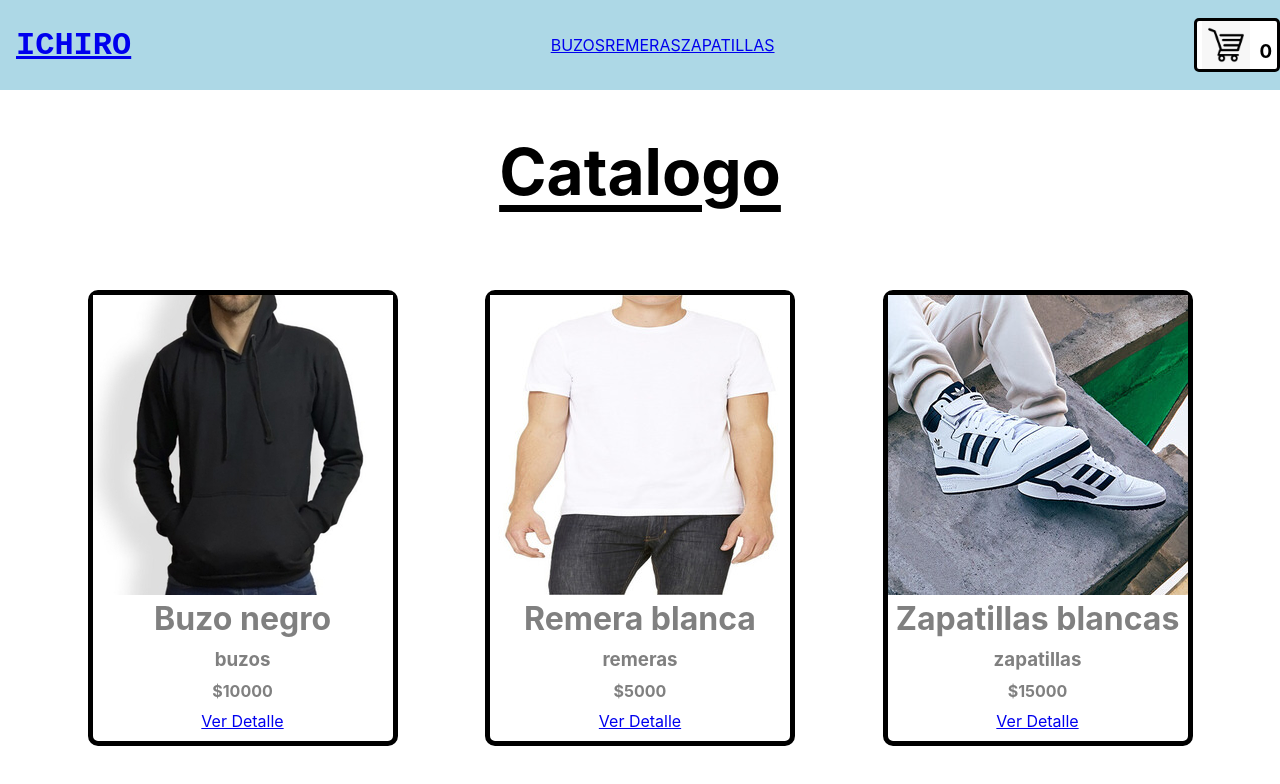
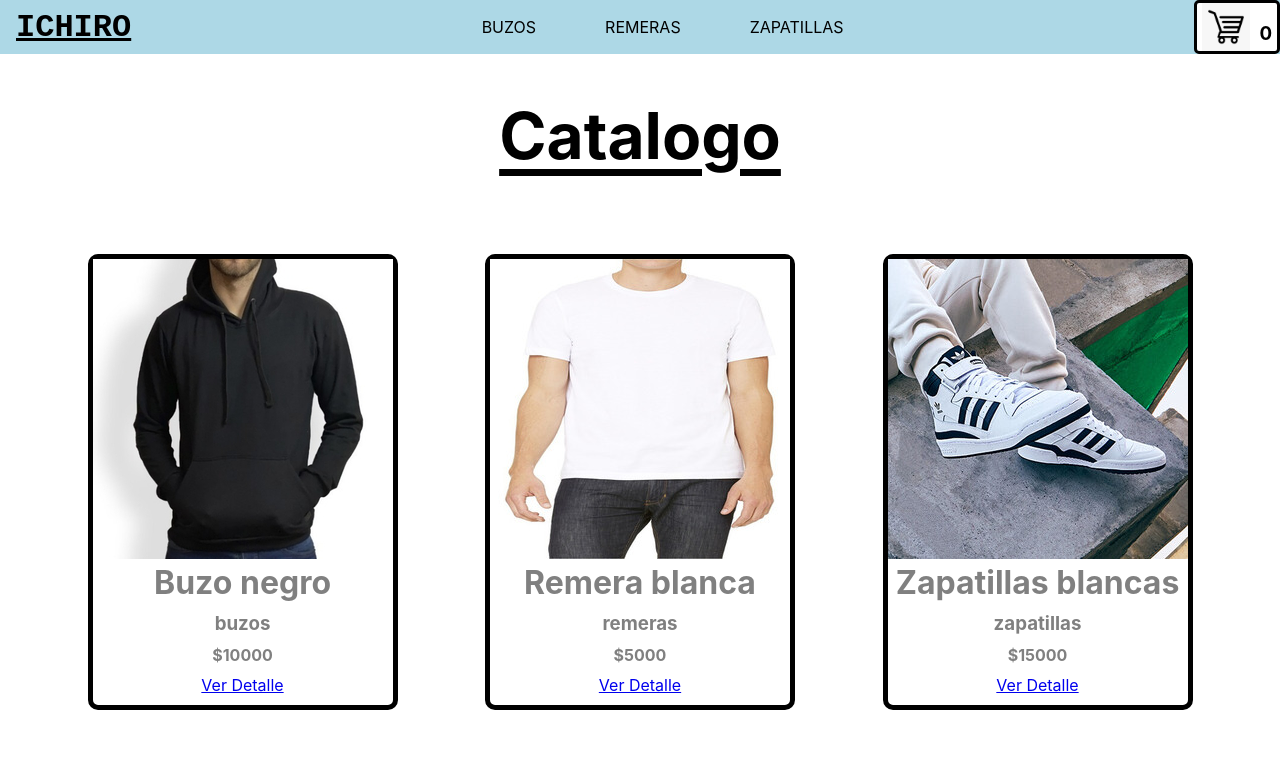
Before and after one commit to JeremiasManes/proyecto-react, a React (Create React App) app: page / in a window 1280 px wide. Shown: the top 784 px of the page. Built offline with nearby package versions, Linux system fonts and the light colour scheme.

Commit message:
css añadido al navbar

```diff
--- a/src/components/Navbar/Navbar.css
+++ b/src/components/Navbar/Navbar.css
@@ -14,4 +14,35 @@
     font-weight: bold;
     text-decoration: underline;
     font-family: 'Courier New', Courier, monospace;
+    color: black;
 }
+
+.divcategorias {
+    width: 500px;
+    display: flex;
+    justify-content: space-evenly;
+    align-items: center;
+    align-content: center;
+    flex-wrap: wrap;
+    flex-direction: row;
+}
+
+.categoriasActive {
+    color: black;
+    text-decoration: underline overline;
+    text-underline-offset: 4px;
+    text-decoration-thickness: 2px;
+
+}
+
+.categorias {
+    color: black;
+    text-decoration: none;
+}
+
+.categorias:hover{
+    color: black;
+    text-decoration: underline;
+    text-underline-offset: 5px;
+    text-decoration-thickness: 3px;
+}
--- a/src/components/Navbar/Navbar.js
+++ b/src/components/Navbar/Navbar.js
@@ -1,16 +1,16 @@
 import './Navbar.css'
 import CartWidget from '../CartWidget/CartWidget'
-import { Link } from 'react-router-dom'
+import { NavLink, Link } from 'react-router-dom'
 
 
 const Navbar = () => {
     return (
         <nav className='nav'>
-            <Link to={'/'}><h1 className='marca'>ICHIRO</h1></Link>
-            <div className='categorias'>
-                <Link to={'/category/buzos'}>BUZOS</Link>
-                <Link to={'/category/remeras'}>REMERAS</Link>
-                <Link to={'/category/zapatillas'}>ZAPATILLAS</Link>
+            <Link to={'/'} className='marca'>ICHIRO</Link>
+            <div className='divcategorias'>
+                <NavLink to={'/category/buzos'} className={({isActive}) => (isActive ? 'categoriasActive' : 'categorias')}>BUZOS</NavLink>
+                <NavLink to={'/category/remeras'} className={({isActive}) => (isActive ? 'categoriasActive' : 'categorias')}>REMERAS</NavLink>
+                <NavLink to={'/category/zapatillas'} className={({isActive}) => (isActive ? 'categoriasActive' : 'categorias')}>ZAPATILLAS</NavLink>
             </div>
             <CartWidget />
         </nav>
```
